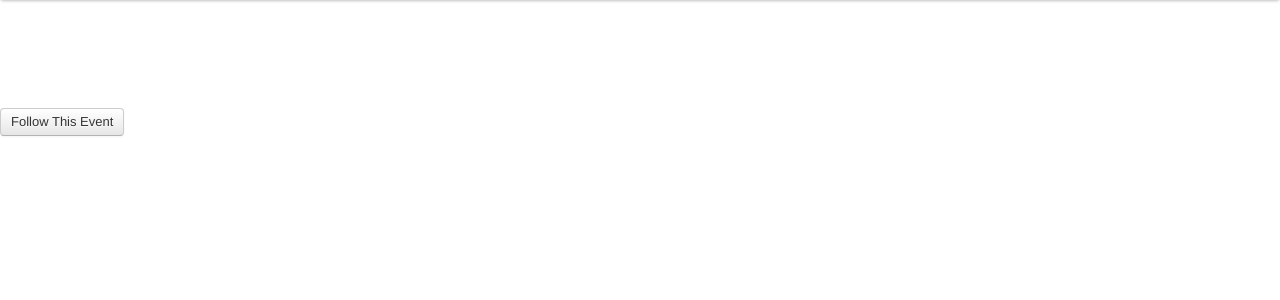
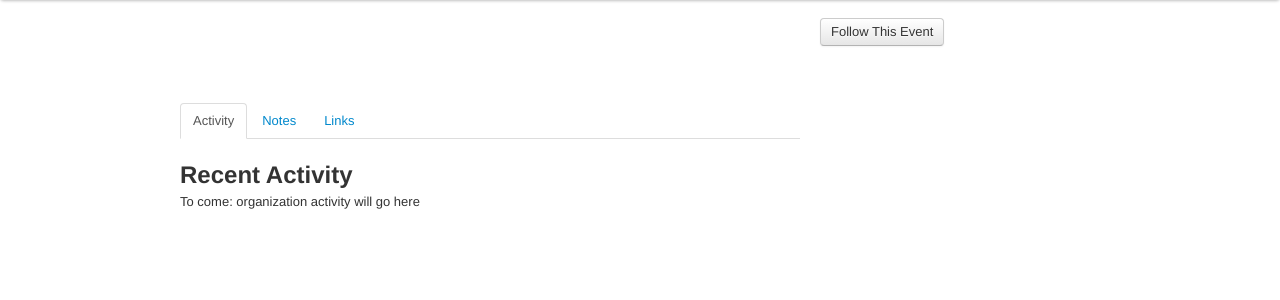
Before and after one commit to pipedreambomb/uninotes, a CakePHP app: the page made by app/views/events/view.ctp in a window 1280 px wide. Shown: the part 40-340 px from the top of the page. Run offline with PHP 8.4 and a stand-in for CakePHP, Linux system fonts and the light colour scheme; the template is opened without the code that fills it, so the values that code supplies are empty; some libraries are stand-ins or nearby versions.

Commit message:
Got event (view) page looking relatively like the design

```diff
--- a/app/views/events/view.ctp
+++ b/app/views/events/view.ctp
@@ -1,9 +1,15 @@
+<? //since we use a tab pane on this page, include tabs.js, my JS tab handler
+	echo $this->Html->script('tabs.js');
+?>
+<div class="container-fluid organizations view">
+<div class="row">
+<div class="span8 offset2">
 <div class="events view">
-<h2><?php  __('Event');?></h2>
+<h2>
+	<?php echo $event['Event']['name']; ?>
+</h2>
 	<dl><?php $i = 0; $class = ' class="altrow"';?>
-		<dt<?php if ($i % 2 == 0) echo $class;?>><?php __('Name'); ?></dt>
 		<dd<?php if ($i++ % 2 == 0) echo $class;?>>
-			<?php echo $event['Event']['name']; ?>
 			&nbsp;
 		</dd>
 		<dt<?php if ($i % 2 == 0) echo $class;?>><?php __('Datetime'); ?></dt>
@@ -16,21 +22,34 @@
 			<?php echo $this->Html->link($event['Subject']['name'], array('controller' => 'subjects', 'action' => 'view', $event['Subject']['id'])); ?>
 			&nbsp;
 		</dd>
-		<dt<?php if ($i % 2 == 0) echo $class;?>><?php __('Textual Notes'); ?></dt>
-		<dd<?php if ($i++ % 2 == 0) echo $class;?>>
-			<?php echo $event['Event']['textual_notes']; ?>
-			&nbsp;
-		</dd>
 	</dl>
 </div>
-<div class="related documents">
+    <ul class="nav nav-tabs">
+	    <li class="active" id="activity_tab">
+		    <a href="#">Activity</a>
+	    </li>
+	    <li id="notes_tab">
+		<a href="#">Notes</a>
+	    </li>
+	    <li id="links_tab">
+		<a href="#">Links</a>
+	    </li>
+    </ul>
+	<div id="javascript_warning">Please note that this site requires JavaScript to be enabled in order to work properly.</div>
+	<div class="tabbed_content" id="activity">
+		<h2>Recent Activity</h2>
+		To come: organization activity will go here
+	</div>
+<div class="related documents tabbed_content" id="notes">
 	<h3><?php __('Notes');?></h3>
 	<?php echo $this->lists->documents($event['Document'], 'Event', $event['Event']['id']); ?>
 </div>
-<div class="related links">
+<div class="related links tabbed_content" id="links">
 	<h3><?php __('Links');?></h3>
 	<?php echo $this->lists->links($event['Link'], 'Event', $event['Event']['id']); ?>
 </div>
+</div>
+<div class="span4">
 <div class="related">
 	<h3><?php __('Users following this event');?></h3>
 	<? echo $this->lists->users($event['User']); ?>
```
